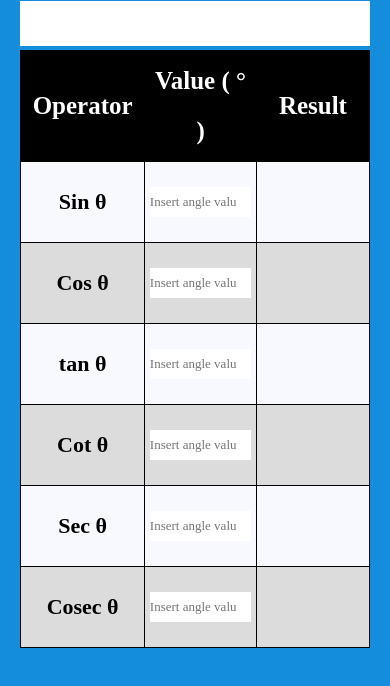
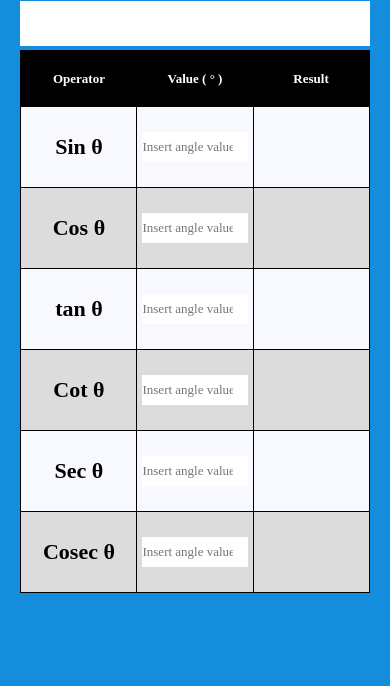
Before and after one commit to coder-rahman/trigonometricalOperations, a plain HTML site: page index.html in a window 390 px wide. Drawn offline with Linux system fonts and the light colour scheme.

Commit message:
Update index.html

```diff
--- a/index.html
+++ b/index.html
@@ -53,9 +53,9 @@
 			font-size:13px;
 			line-height:30px;
 			}
-			th{
-			line-height:40px;
-			font-size:15px;
+			#th{
+			line-height:35px;
+			font-size:13px;
 			}
 		}
 		p{
@@ -78,9 +78,9 @@
 		<table>
 		<caption><marquee id="marq" scrollamount="4">Please insert the geometrical value of angle and see that values in trigonometrical operations</marquee></caption>
 			<tr>
-				<th>Operator </th>
-				<th>Value ( &#176; )</th>
-				<th>Result</th>
+				<th id="th">Operator </th>
+				<th id="th">Value ( &#176; )</th>
+				<th id="th">Result</th>
 			</tr>
 			<tr>
 				<td><p>Sin &#952;</p></td>
```
